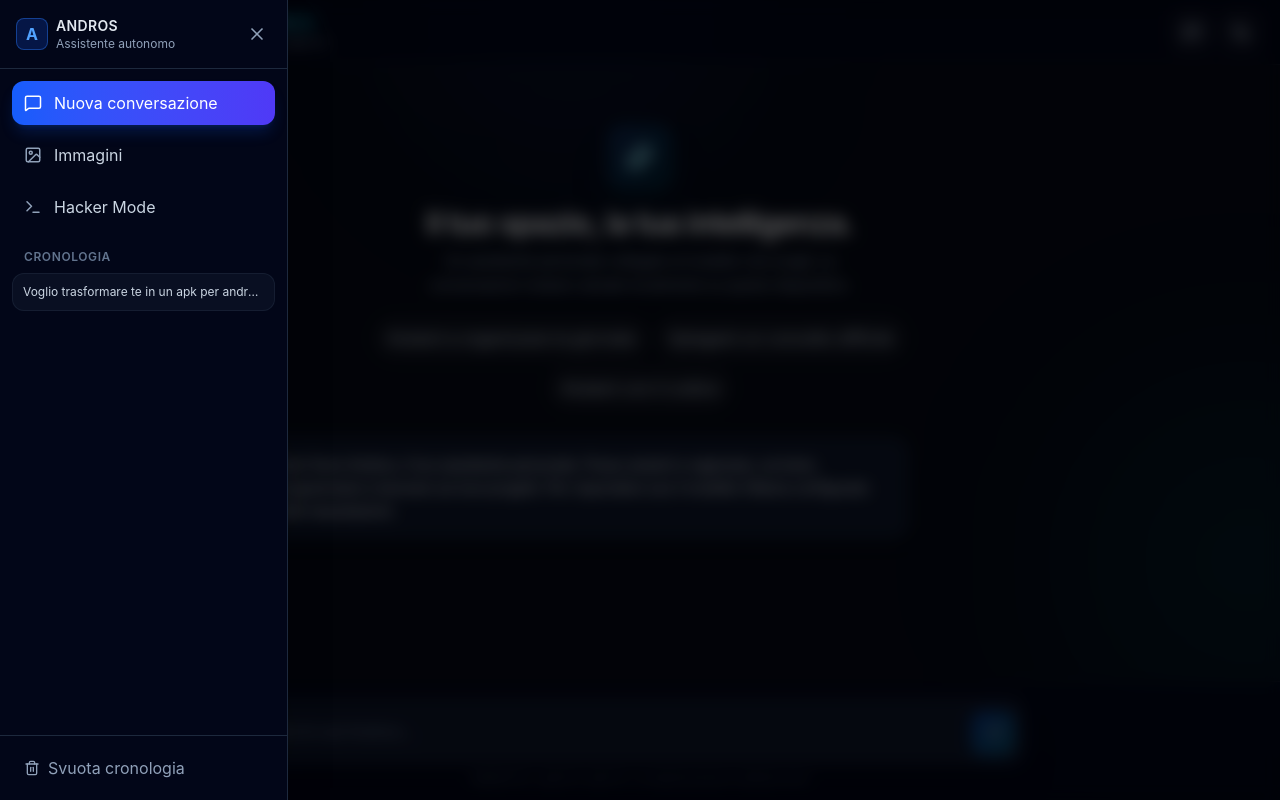
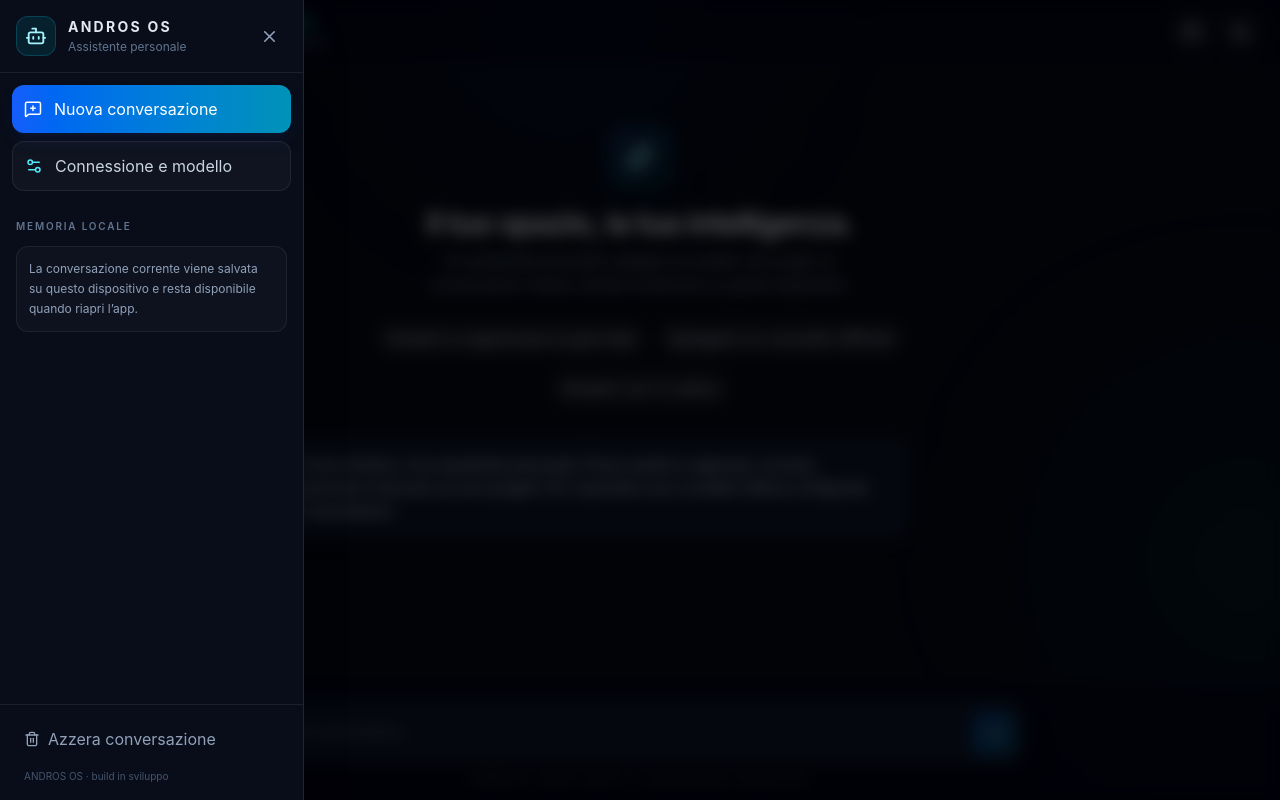
Before and after one commit to pippo2801/andros-app, a React (Vite) app: page / in a window 1280 px wide. Both pictures are taken after a click on the button 40 px from the left and 32 px from the top of the page. Built offline with nearby package versions, Linux system fonts and the light colour scheme.

Commit message:
Make Andros sidebar actions functional and remove placeholder menu items

```diff
--- a/src/components/Sidebar.tsx
+++ b/src/components/Sidebar.tsx
@@ -1,75 +1,86 @@
 import React from 'react';
-import { MessageSquare, Image, Terminal, Trash2, X } from 'lucide-react';
+import { Bot, MessageSquarePlus, Settings2, Trash2, X } from 'lucide-react';
 
 interface SidebarProps {
   isOpen: boolean;
   onClose: () => void;
   onNewChat: () => void;
   onClearHistory: () => void;
+  onOpenSettings: () => void;
 }
 
-export const Sidebar: React.FC<SidebarProps> = ({ isOpen, onClose, onNewChat, onClearHistory }) => {
+export const Sidebar: React.FC<SidebarProps> = ({
+  isOpen,
+  onClose,
+  onNewChat,
+  onClearHistory,
+  onOpenSettings,
+}) => {
   if (!isOpen) return null;
 
   return (
     <div className="fixed inset-0 z-50 flex">
-      <div className="fixed inset-0 bg-black/60 backdrop-blur-sm" onClick={onClose} />
+      <button
+        type="button"
+        aria-label="Chiudi menu"
+        className="fixed inset-0 cursor-default bg-black/65 backdrop-blur-sm"
+        onClick={onClose}
+      />
 
-      <div className="relative w-72 bg-slate-950 border-r border-slate-800 flex flex-col h-full text-slate-200 z-10 shadow-2xl">
-        <div className="flex items-center justify-between p-4 border-b border-slate-800">
-          <div className="flex items-center space-x-2">
-            <div className="w-8 h-8 rounded-lg bg-blue-600/20 border border-blue-500/40 flex items-center justify-center text-blue-400 font-bold">
-              A
+      <aside className="relative z-10 flex h-full w-[min(19rem,86vw)] flex-col border-r border-white/10 bg-[#080d19] text-slate-200 shadow-2xl">
+        <div className="flex items-center justify-between border-b border-white/[0.08] p-4">
+          <div className="flex items-center gap-3">
+            <div className="flex h-10 w-10 items-center justify-center rounded-xl border border-cyan-400/20 bg-cyan-400/10 text-cyan-200">
+              <Bot size={22} />
             </div>
             <div>
-              <h1 className="font-semibold text-sm tracking-wide">ANDROS</h1>
-              <p className="text-xs text-slate-400">Assistente autonomo</p>
+              <h1 className="text-sm font-bold tracking-[0.16em]">ANDROS OS</h1>
+              <p className="mt-0.5 text-xs text-slate-500">Assistente personale</p>
             </div>
           </div>
-          <button onClick={onClose} className="p-1 rounded-lg hover:bg-slate-800 text-slate-400 hover:text-white">
-            <X size={20} />
+          <button type="button" aria-label="Chiudi menu" onClick={onClose} className="rounded-lg p-2 text-slate-400 transition hover:bg-white/10 hover:text-white">
+            <X size={19} />
           </button>
         </div>
 
-        <div className="p-3 space-y-2">
+        <div className="space-y-2 p-3">
           <button
+            type="button"
             onClick={onNewChat}
-            className="w-full flex items-center space-x-3 px-3 py-2.5 rounded-xl bg-gradient-to-r from-blue-600 to-indigo-600 text-white font-medium text-sm shadow-lg shadow-blue-600/20 hover:opacity-95 transition-all"
+            className="flex w-full items-center gap-3 rounded-xl bg-gradient-to-r from-blue-600 to-cyan-600 px-3 py-3 text-sm font-semibold text-white shadow-lg shadow-blue-950/30 transition hover:brightness-110"
           >
-            <MessageSquare size={18} />
+            <MessageSquarePlus size={18} />
             <span>Nuova conversazione</span>
           </button>
-
-          <button className="w-full flex items-center space-x-3 px-3 py-2.5 rounded-xl hover:bg-slate-900 text-slate-300 text-sm transition-colors">
-            <Image size={18} className="text-slate-400" />
-            <span>Immagini</span>
-          </button>
-
-          <button className="w-full flex items-center space-x-3 px-3 py-2.5 rounded-xl hover:bg-slate-900 text-slate-300 text-sm transition-colors">
-            <Terminal size={18} className="text-slate-400" />
-            <span>Hacker Mode</span>
+          <button
+            type="button"
+            onClick={onOpenSettings}
+            className="flex w-full items-center gap-3 rounded-xl border border-white/[0.08] bg-white/[0.03] px-3 py-3 text-sm text-slate-300 transition hover:bg-white/[0.07]"
+          >
+            <Settings2 size={18} className="text-cyan-300" />
+            <span>Connessione e modello</span>
           </button>
         </div>
 
-        <div className="flex-1 overflow-y-auto px-3 py-2">
-          <div className="text-xs font-semibold text-slate-500 uppercase tracking-wider px-3 mb-2">Cronologia</div>
-          <div className="space-y-1">
-            <div className="p-2.5 rounded-xl bg-slate-900/60 border border-slate-800/60 text-xs text-slate-300 truncate cursor-pointer hover:bg-slate-900">
-              Voglio trasformare te in un apk per android
-            </div>
+        <div className="flex-1 px-4 py-4">
+          <div className="mb-3 text-[10px] font-semibold uppercase tracking-[0.18em] text-slate-500">Memoria locale</div>
+          <div className="rounded-xl border border-white/[0.07] bg-white/[0.025] p-3">
+            <p className="text-xs leading-5 text-slate-400">La conversazione corrente viene salvata su questo dispositivo e resta disponibile quando riapri l’app.</p>
           </div>
         </div>
 
-        <div className="p-3 border-t border-slate-800">
+        <div className="border-t border-white/[0.08] p-3">
           <button
+            type="button"
             onClick={onClearHistory}
-            className="w-full flex items-center space-x-2 px-3 py-2 rounded-xl hover:bg-red-500/10 text-slate-400 hover:text-red-400 text-sm transition-colors"
+            className="flex w-full items-center gap-2 rounded-xl px-3 py-2.5 text-sm text-slate-400 transition hover:bg-rose-500/10 hover:text-rose-300"
           >
             <Trash2 size={16} />
-            <span>Svuota cronologia</span>
+            <span>Azzera conversazione</span>
           </button>
+          <p className="px-3 pb-1 pt-2 text-[10px] text-slate-600">ANDROS OS · build in sviluppo</p>
         </div>
-      </div>
+      </aside>
     </div>
   );
 };
```
